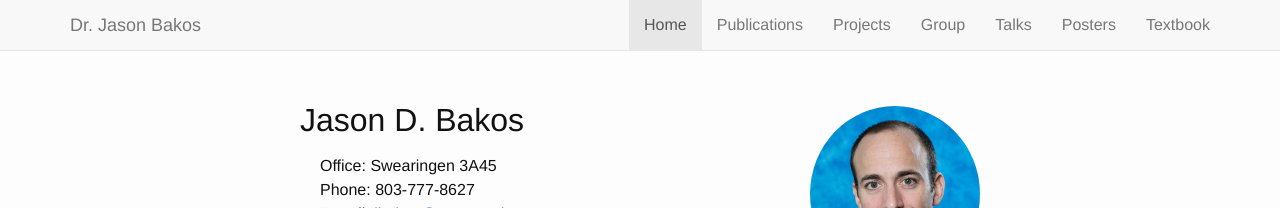
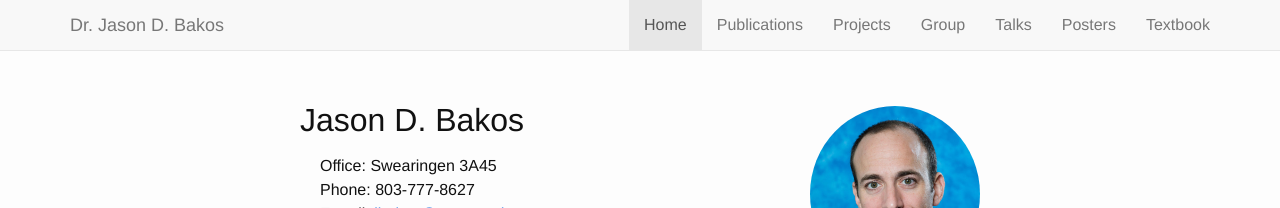
Before and after one commit to uscvkp/website, a Jekyll site: the page built from _my_pages/home.html, in a window 1280 px wide. Shown: the top 208 px of the page. Built offline with Jekyll 4.4.1, drawn with Linux system fonts in a browser that asks for light colours; our own code applies the rules of GitHub Pages for plain Markdown files.

Commit message:
change name

```diff
--- a/_includes/header.html
+++ b/_includes/header.html
@@ -26,7 +26,7 @@
           <span class="icon-bar"></span>
         </button><!--/.mobile-button -->
         <a class="navbar-brand" href="/">
-          Dr. Jason Bakos
+          Dr. Jason D. Bakos
         </a>
       </div> <!--/.nav-header -->
 
```
Also changed, not shown: 12 other files.
